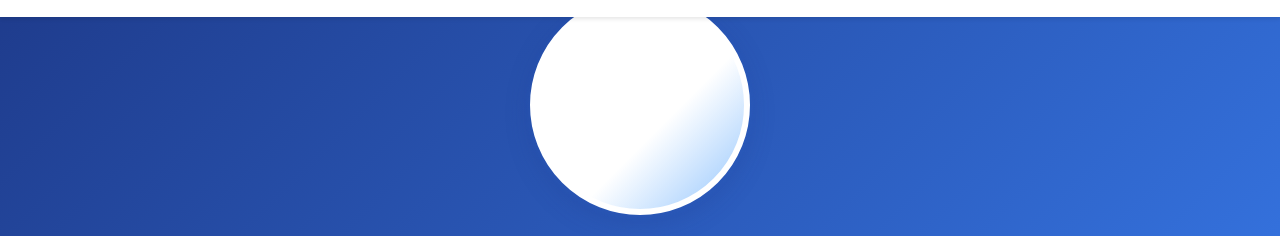
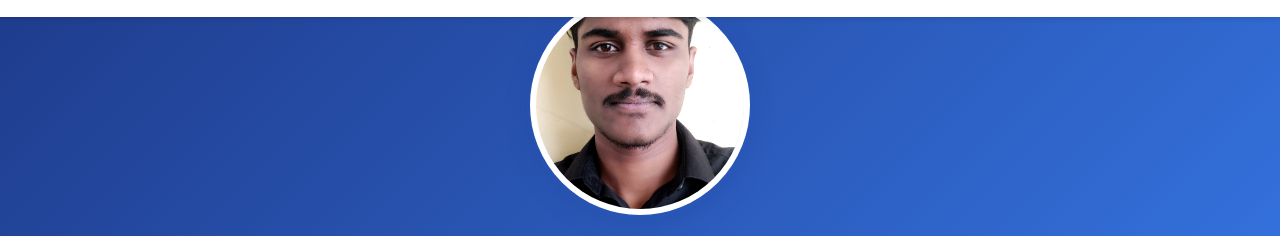
Before and after one commit to Tarunthanna/tarun-portfolio, a plain HTML site: page index.html in a window 1280 px wide. Shown: the part 53-289 px from the top of the page. Drawn offline with Linux system fonts and the light colour scheme.

Commit message:
Update index.html

```diff
--- a/index.html
+++ b/index.html
@@ -30,7 +30,7 @@
     <section id="home" class="hero">
         <div class="hero-content">
             <div class="profile-image">
-                <img src="images/tarun-image.jpg" alt="Professional Profile">
+                <img src="tarun-image.jpg" alt="Professional Profile">
             </div>
             <h1>THANNA TARUN TEJA</h1>
             <h2>Java Full Stack Developer</h2>
```
